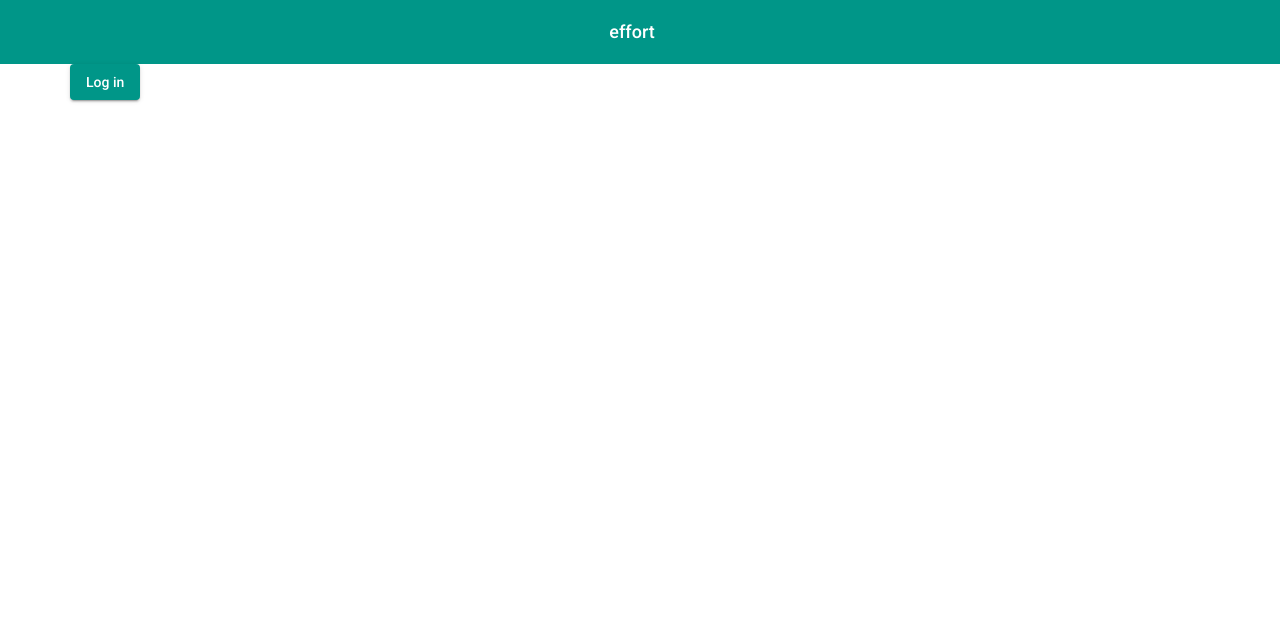
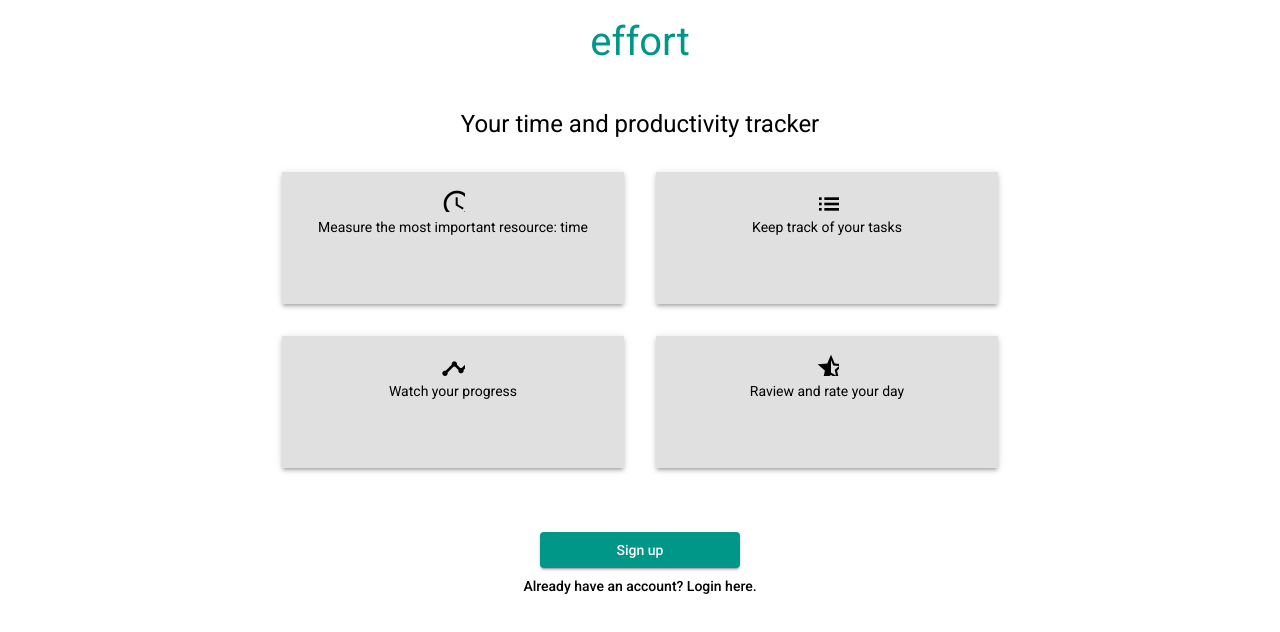
Before and after one commit to david4konecny/effort-frontend, an Angular app: page / in a window 1280 px wide. Shown: the top 632 px of the page. Built offline with nearby package versions, Linux system fonts and the light colour scheme.

Commit message:
style home page

```diff
--- a/src/app/auth/login/login.component.html
+++ b/src/app/auth/login/login.component.html
@@ -26,7 +26,7 @@
       </mat-form-field>
     </div>
 
-    <div>
+    <div class="mb-3">
       <mat-form-field>
         <mat-label>Password</mat-label>
         <input matInput type="password" formControlName="password" required>
@@ -34,8 +34,9 @@
     </div>
 
     <div>
-      <button type="submit" (click)="onSubmit()" [disabled]="!form.valid" mat-stroked-button color="primary">Submit</button>
-      <button type="button" (click)="onCancel()" mat-stroked-button color="warn" style="margin-left: 0.5rem;">Cancel</button>
+      <button type="button" (click)="onCancel()" mat-stroked-button color="warn">Cancel</button>
+      <button type="submit" (click)="onSubmit()" [disabled]="!form.valid" style="margin-left: 1rem;"
+      mat-stroked-button color="primary">Submit</button>
     </div>
 
   </form>
--- a/src/app/auth/signup/signup.component.html
+++ b/src/app/auth/signup/signup.component.html
@@ -5,6 +5,17 @@
 </mat-toolbar>
 
 <div class="container mx-auto text-center mt-5">
+
+  <div class="mb-3 mx-auto"
+  style="display: inline-block; border-radius: 4px; border: 1px solid #e0e0e0">
+    <a mat-button routerLink="/login" [disableRipple]="true">
+      Already have an account? Login here.
+    </a>
+  </div>
+
+  <div>
+    <h1>Sign up</h1>
+  </div>
 
   <form [formGroup]="form">
 
@@ -22,15 +33,14 @@
       </mat-form-field>
     </div>
 
-    <div class="mb-5">
+    <div class="mb-3">
       <mat-checkbox formControlName="addSampleData">Include sample data</mat-checkbox>
     </div>
 
     <div>
-      <button type="submit" (click)="onSubmit()" [disabled]="!form.valid" mat-stroked-button
-        color="primary">Submit</button>
-      <button type="button" (click)="onCancel()" mat-stroked-button color="warn"
-        style="margin-left: 0.5rem;">Cancel</button>
+      <button type="button" (click)="onCancel()" mat-stroked-button color="warn">Cancel</button>
+        <button type="submit" (click)="onSubmit()" [disabled]="!form.valid" mat-stroked-button
+        style="margin-left: 1rem;" color="primary">Submit</button>
     </div>
 
   </form>
--- a/src/app/home/home.component.css
+++ b/src/app/home/home.component.css
@@ -2,3 +2,44 @@
   margin-right: 1rem;
   font-size: large;
 }
+
+#main-heading {
+  margin-top: 1.5rem;
+  margin-bottom: 3rem;
+  font-size: 40px;
+  font-weight: 400;
+}
+
+#signup-btn {
+  width: 200px;
+  margin-top: 3rem;
+}
+
+.feature-container {
+  display: flex;
+  flex-direction: column;
+}
+
+.feature-item {
+  margin: 1rem;
+  padding: 1rem;
+  background-color: #e0e0e0;
+}
+
+@media (min-width: 768px) {
+  .feature-container {
+    flex-direction: row;
+    justify-content: center;
+  }
+
+  .feature-item {
+    min-width: 310px;
+    max-width: 350px;
+    min-height: 100px;
+    max-height: 400px;
+  }
+
+  .feature-icon {
+    font-size: 32px;
+  }
+}
--- a/src/app/home/home.component.html
+++ b/src/app/home/home.component.html
@@ -1,13 +1,48 @@
-<mat-toolbar color="primary">
-  <div class="text-center mx-auto">
-    <a routerLink="" mat-flat-button color="primary" class="nav-item-brand">effort</a>
+<div class="text-center">
+  <a mat-button routerLink="/" color="primary" [disableRipple]="true" id="main-heading">
+    effort
+  </a>
+</div>
+
+<div class="container mx-auto text-center">
+
+  <h1>Your time and productivity tracker</h1>
+
+  <div class="feature-container mt-3">
+
+    <div class="feature-item mat-elevation-z3 text-center">
+      <mat-icon class="feature-icon">access_time</mat-icon>
+      <p>Measure the most important resource: time</p>
+    </div>
+
+    <div class="feature-item mat-elevation-z3 text-center">
+      <mat-icon class="feature-icon">list</mat-icon>
+      <p>Keep track of your tasks</p>
+    </div>
+
   </div>
-</mat-toolbar>
 
-<div class="container mx-auto">
+  <div class="feature-container">
 
-  <button mat-raised-button color="primary" routerLink="/login">
-    Log in
+    <div class="feature-item mat-elevation-z3 text-center">
+      <mat-icon class="feature-icon">timeline</mat-icon>
+      <p>Watch your progress</p>
+    </div>
+
+    <div class="feature-item mat-elevation-z3 text-center">
+      <mat-icon class="feature-icon">star_half</mat-icon>
+      <p>Raview and rate your day</p>
+    </div>
+
+  </div>
+
+  <button id="signup-btn" mat-raised-button color="primary" routerLink="/signup">
+    Sign up
   </button>
+  <div>
+      <a mat-button routerLink="/login" [disableRipple]="true">
+        Already have an account? Login here.
+      </a>
+  </div>
 
 </div>
```
